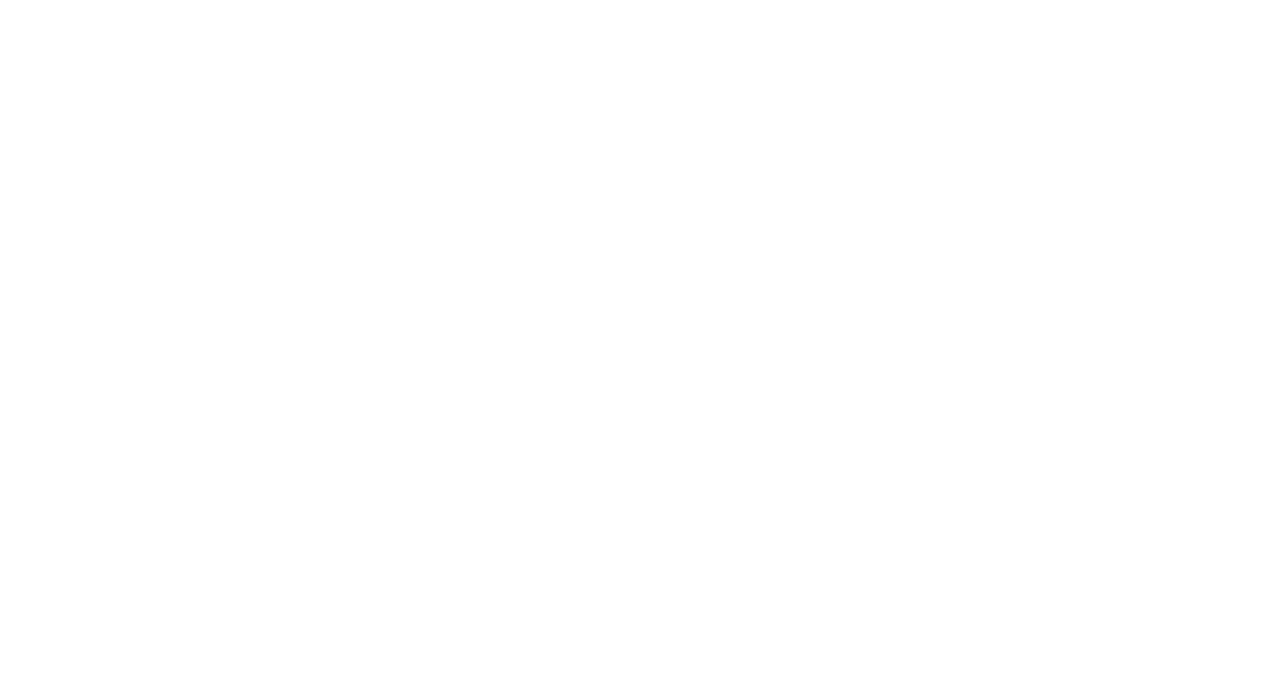
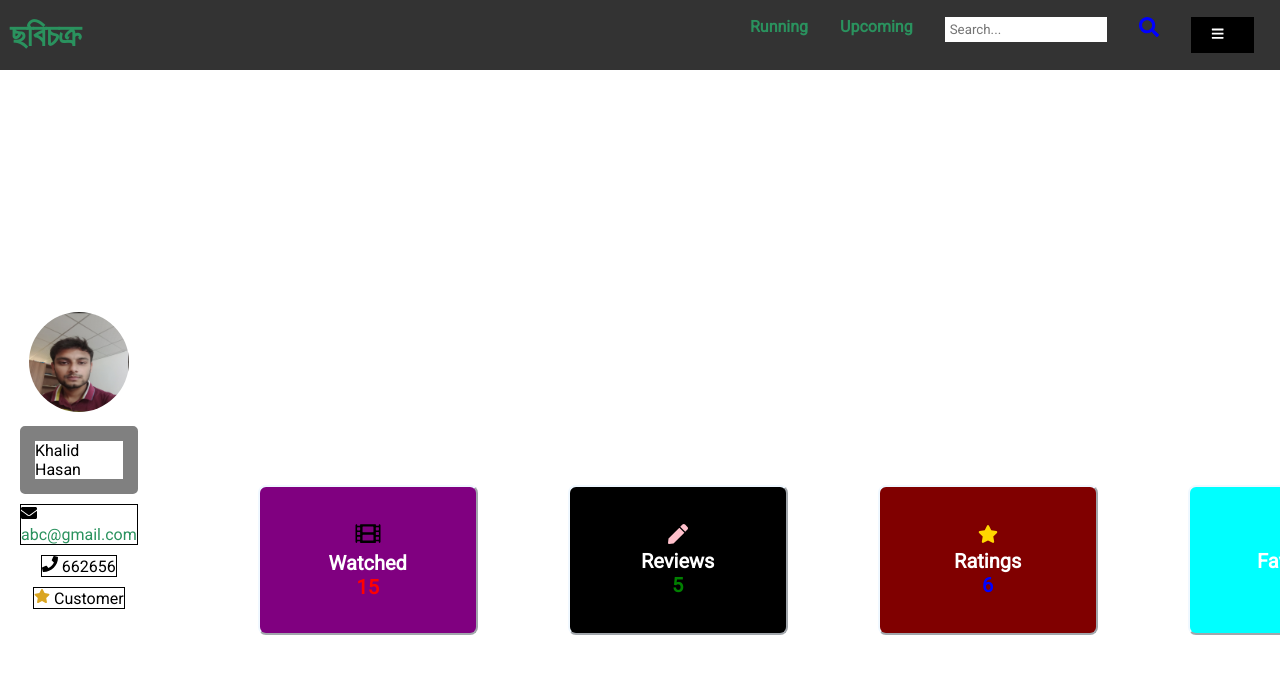
Before and after one commit to khalid-shohag/chobichokro, a React (Create React App) app in the folder chobichokro/: page /audience_dashboard in a window 1280 px wide. Before the commit this address had no page. Shown: the top 674 px of the page. Built offline with nearby package versions, Linux system fonts and the light colour scheme.

Commit message:
audience dashborad is added

```diff
--- a/chobichokro/src/App.js
+++ b/chobichokro/src/App.js
@@ -14,6 +14,7 @@ import LicenseStatus from './components/LicenseStatus';
 import LicenseStatusLogin from './components/LicenseStatusLogin';
 import DistributorPage from './components/distributor/DistributorPage';
 import TheatrePage from './components/theatre/TheatrePage';
+import Dashboard from './components/audience/dashboard';
 function App() {
 
 
@@ -35,6 +36,7 @@ function App() {
         {/*Route for pages*/}
         <Route path='/distributor_page' element={<DistributorPage />} />
         <Route path='/theatre_page' element={<TheatrePage />} />
+        <Route path='/audience_dashboard' element={<Dashboard />} />
       </Routes>
     </BrowserRouter>
   );
--- /dev/null
+++ b/chobichokro/src/components/audience/dashList/ReviewList.js
@@ -0,0 +1,54 @@
+import React from "react";
+import { CardBody } from "reactstrap";
+import { Card } from "react-bootstrap";
+
+function ReviewList() {
+
+    const movieList =[
+        {
+            "id": 0,
+            "name": 'Jawaan',
+            "review": "A mass spectacle and much more than that I went in to see a mass movie featuring SRK in an unprecedented, larger-than-life role. Little did I know that I would be in for much more. Atlee has not only met but surpassed all expectations, while RCE VFX studio has set a new benchmark in Indian cinema. Despite its 160-minute runtime, the movie breezed by like a gentle gust of wind.This movie will took you to old Bollywood where it fearlessly held up a mirror to the establishment and urged the audience to demand more from those in positions of power. SRK during the 3rd act almost breaks the fourth wall and speaks to his fans, through his art. Some might think this is not what they signed up for, and it's too political however Jawan is urging you to demand excellence from your elected representatives, regardless of their affiliations. As fas as, action is concerned, not counting the last Vijay-SRK combat scene which was typical Atlee no-attempt-to-hide-cable action scene, this movie boasts action set pieces that could rival Hollywood. One car chase scene gave me vibes of Fast and Furious, while another one of Taken with its fast cuts. Additionally, a border skirmish mission scene is expertly edited with lengthy shots.Overall, this movie needs to be watched in Big Screen.",
+            "date" : "11 September, 2023",
+            "Theatre": "Matihar",
+            "Hall": "2",
+            "poster": "https://www.google.com/url?sa=i&url=https%3A%2F%2Fen.wikipedia.org%2Fwiki%2FJawan_%2528film%2529&psig=AOvVaw3yVzg00H-6QctLW1VhM5ni&ust=1694675495527000&source=images&cd=vfe&opi=89978449&ved=0CBAQjRxqFwoTCMj-uKiEp4EDFQAAAAAdAAAAABAE"
+        },
+
+        {
+            "id": 1,
+            "name": "Titanic",
+            "review": "James Cameron's Titanic is a masterpiece and a tour de force of filmmaking Titanic is world famous. The film that broke every box office record on release and wore the box office champion crown for many years(until it was overtaken by Jim Cameron's Avatar) is special because not only does it showcase the Titanic disaster in all its glory the film is a technical achievement of the highest order. The sinking sequence is astonishing and it feels like you are watching the actual ship sink. The characters and actors are amazing and even with a large running length you never dare look at the watch. James Cameron is a master director and Titanic is his stamp of authority.",
+            "date": "16 August, 2018",
+            "poster": "https://www.imdb.com/title/tt0120338/mediaviewer/rm2647458304/?ref_=tt_ov_i"
+        }
+    ]
+
+    return(
+
+
+
+        <div>
+
+                    {movieList.map(movie => (
+                        <Card style={{backgroundColor: '#E9DCC9', marginTop: '10px', marginBottom: '10px', borderRadius: '5px'}}>
+                        <CardBody>
+                    <div key={movie.id}>
+                        <h2>{movie.name}</h2>
+                        <img src={movie.poster} alt={movie.name} />
+                        <p style={{color: 'darkred', fontWeight: 'bold'}}>Review</p>
+                        <p style={{border: '3px solid black', fontWeight: 'bold'}}>{movie.review}</p>
+                        <p>Date: {movie.date}</p>
+                        <p>Theatre: {movie.Theatre}</p>
+                        <p>Hall: {movie.Hall}</p>
+                    </div>
+                    </CardBody>
+            </Card>
+                    ))}
+
+
+        </div>
+    );
+}
+
+export default ReviewList;
--- /dev/null
+++ b/chobichokro/src/components/audience/dashboard.css
@@ -0,0 +1,44 @@
+.first-content-das {
+    background-size: cover;
+    background-position: center;
+    width: 100vw;
+    height: 100vh;
+    display: flex;
+    justify-content: center;
+    align-items: center;/* Align content to the left */
+    /* padding-right: auto; Add some left padding for better alignment */
+}
+
+.start-content-das {
+    background-size: cover;
+    background-position: center;
+    width: 100vw;
+    height: 100vh;
+    display: flex;
+    justify-content: center;
+    align-items: start;
+    margin-top: 100px;
+}
+
+.container-das {
+    display: flex;
+}
+
+.column-das {
+    flex: 1;
+    padding: 20px;
+}
+
+.btn-das {
+    height: 150px;
+    width: 220px;
+}
+
+.scrollable-page-das {
+    width: 100%;
+    height: 100vh; /* Set the height to fill the viewport */
+    overflow-y: scroll; /* Enable vertical scrolling */
+
+    /* Adjust the padding-top to match the height of the navbar */
+    padding-top: 60px;  /* Enable vertical scrolling */
+  }
--- /dev/null
+++ b/chobichokro/src/components/audience/dashboard.js
@@ -0,0 +1,109 @@
+import React, { useState } from "react";
+import Navbar from "../navbar";
+import { Button, Nav } from "react-bootstrap";
+import './dashboard.css'
+import profileImage from '../../assets/profile.png'
+import { Card } from "react-bootstrap";
+import { CardBody, CardFooter } from "reactstrap";
+import { FaIcons } from "react-icons/fa";
+import { FaFilm, FaStar, FaHeart, FaPen } from "react-icons/fa";
+import ReviewList from "./dashList/ReviewList";
+import { FaEnvelope, FaPhone } from "react-icons/fa";
+
+function Dashboard() {
+
+    const [review, setReview] = useState(false);
+
+    const handleReview = () => {
+        setReview(true);
+    }
+
+    return(
+        <div>
+            <Navbar />
+            <div className="container-das scrollable-page-das">
+                <div className="column-das first-content-das" style={{flexDirection: 'column'}}>
+                    <div>
+                    <img src={profileImage} alt='profile' style={{width: '100px', height: '100px', borderRadius: '50%'}} />
+                    </div>
+
+                    <div style={{marginTop: '10px',  border: '15px solid gray', borderRadius: '5px'}}>
+                        Khalid Hasan
+                    </div>
+                    <div style={{marginTop: '10px', border: '1px solid black'}}>
+                        <FaEnvelope></FaEnvelope> <a href="abc@gmail.com"> abc@gmail.com</a>
+                    </div>
+                    <div style={{marginTop: '10px', border: '1px solid black'}}>
+                        <FaPhone></FaPhone> 662656
+                    </div>
+                    <div style={{marginTop: '10px', border: '1px solid black'}}>
+                        <FaStar style={{color: 'goldenrod'}}></FaStar> Customer
+                    </div>
+
+                </div>
+
+                <div className="column-das start-content-das" style={{flexDirection: 'column'}}>
+                    <div style={{display: 'flex', justifyContent: 'space-between'}}>
+                    <Button className="btn-das" style={{backgroundColor: 'purple', color: 'white', fontSize: '20px', fontWeight: 'bold'}}>
+                        <Card>
+                        <FaFilm style={{height: '25px', width: '30px', color: 'black'}}></FaFilm>
+                            <CardBody>
+
+                                Watched
+                            </CardBody>
+                            <CardFooter style={{color: 'red'}}>
+                                15
+                            </CardFooter>
+                        </Card>
+                    </Button>
+                    <Button className="btn-das" style={{backgroundColor: 'black', color: 'white', fontSize: '20px', fontWeight: 'bold'}}
+                        onClick={handleReview}>
+                        <Card>
+                            <FaPen style={{color: 'pink'}}></FaPen>
+                            <CardBody>
+                                Reviews
+                            </CardBody>
+                            <CardFooter style={{color: 'green'}}>
+                                5
+                            </CardFooter>
+                        </Card>
+                    </Button>
+                    <Button className="btn-das" style={{backgroundColor: 'maroon', color: 'white', fontSize: '20px', fontWeight: 'bold'}}>
+                        <Card>
+                            <FaStar style={{color: 'gold'}}></FaStar>
+                            <CardBody>
+                                Ratings
+                            </CardBody>
+                            <CardFooter style={{color: 'blue'}}>
+                                6
+                            </CardFooter>
+                        </Card>
+                    </Button>
+                    <Button className="btn-das" style={{backgroundColor: 'aqua', color: 'white', fontSize: '20px', fontWeight: 'bold'}}>
+                        <Card>
+                            <FaHeart style={{color: 'darkred'}}></FaHeart>
+                            <CardBody>
+                                Favorites
+                            </CardBody>
+                            <CardFooter style={{color: 'black'}}>
+                                6
+                            </CardFooter>
+                        </Card>
+                    </Button>
+                    </div>
+
+                    <div style={{display: 'flex', justifyContent: 'space-between'}}>
+                    {review && (
+                        < ReviewList />
+                    )}
+                    </div>
+
+
+                </div>
+
+            </div>
+        </div>
+    );
+}
+
+export default Dashboard;
```
Also changed, not shown: chobichokro/src/assets/profile.png (added).
